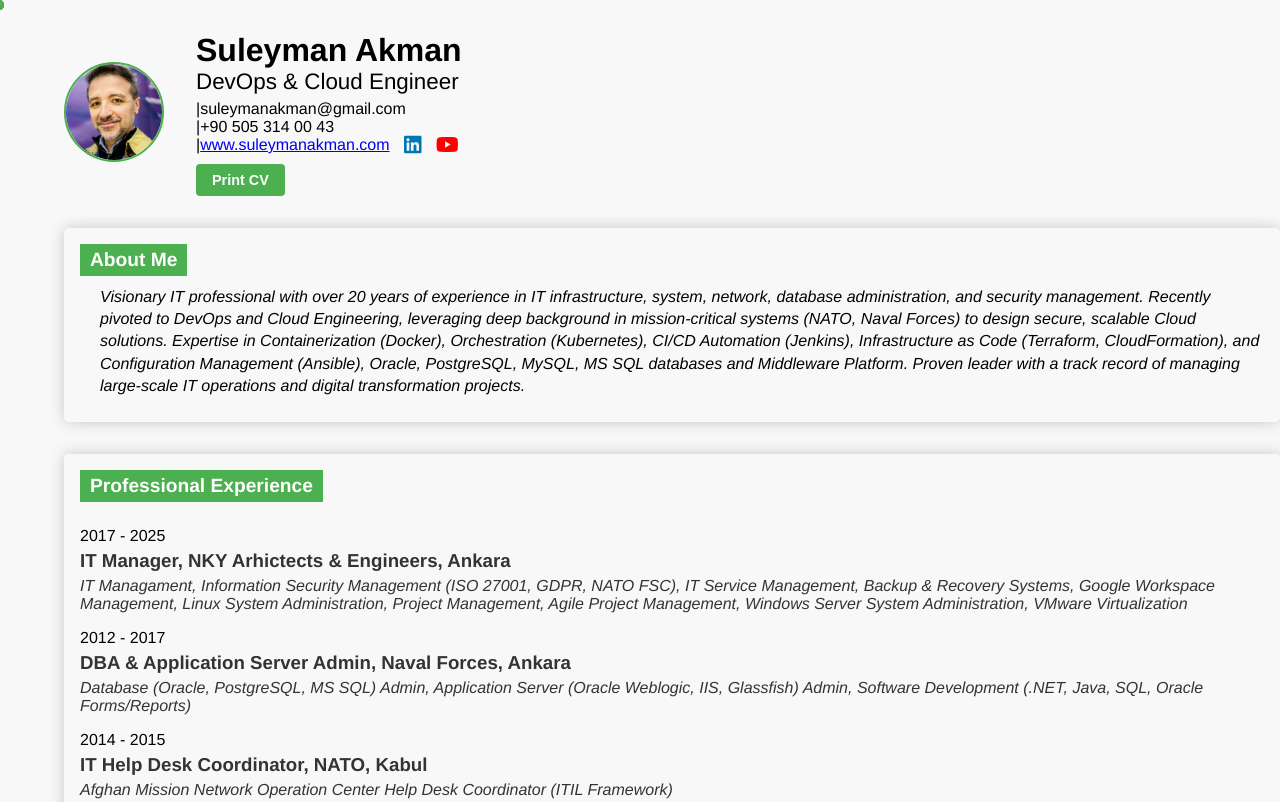
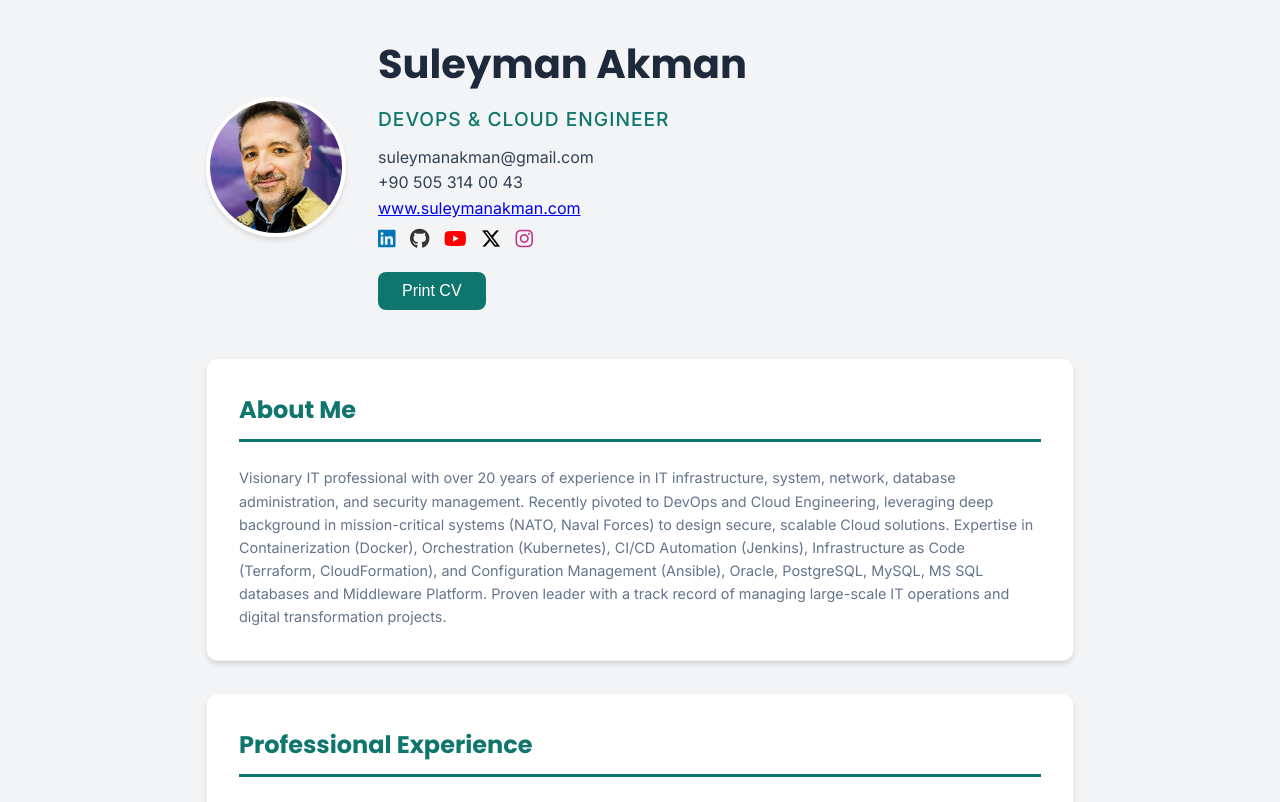
Before and after one commit to suleyman00akman/resume-site, a plain HTML site: page index.html in a window 1280 px wide. Shown: the top 802 px of the page. Drawn offline with Linux system fonts and the light colour scheme.

Commit message:
2025 stili

```diff
--- a/index.html
+++ b/index.html
@@ -3,9 +3,14 @@
 <head>
 <meta charset="UTF-8">
 <meta name="viewport" content="width=device-width, initial-scale=1.0">
-<title>Interactive Resume - Suleyman Akman</title>
+<title>Suleyman Akman</title>
+<link rel="icon" href="headshot.jpg" type="image/jpeg">
 <link rel="stylesheet" href="styles.css">
 <link rel="stylesheet" href="https://cdnjs.cloudflare.com/ajax/libs/font-awesome/6.5.1/css/all.min.css">
+<!-- Google Fonts Eklentisi -->
+<link rel="preconnect" href="https://fonts.googleapis.com">
+<link rel="preconnect" href="https://fonts.gstatic.com" crossorigin>
+<link href="https://fonts.googleapis.com/css2?family=Inter:wght@300;400;500;600&family=Poppins:wght@500;600;700&display=swap" rel="stylesheet">
 </head>
 <body>
 
@@ -18,29 +23,32 @@
 		<div class="contact-info">
 			<h1>Suleyman Akman</h1>
 			<p class="job-title">DevOps & Cloud Engineer</p>
-			<p>|<a href="mailto:suleymanakman@gmail.com" style="text-decoration: none; color: inherit;">suleymanakman@gmail.com</a></p>
-			<p>|<a href="tel:+905053140043" style="text-decoration: none; color: inherit;">+90 505 314 00 43</a></p>
-			<p>|<a href="https://www.suleymanakman.com">www.suleymanakman.com</a>
-				<a href="https://www.linkedin.com/in/s%C3%BCleyman-akman-1b560a163/" target="_blank" class="no-print" style="margin-left: 10px; color: #0077b5;"><i class="fab fa-linkedin fa-lg"></i></a>
-				<a href="https://www.youtube.com/channel/UCj03eRFwAy7qzg2IoyFuH5w" target="_blank" class="no-print" style="margin-left: 10px; color: #FF0000;"><i class="fab fa-youtube fa-lg"></i></a>
+			<p><a href="mailto:suleymanakman@gmail.com" style="text-decoration: none; color: inherit;">suleymanakman@gmail.com</a></p>
+			<p><a href="tel:+905053140043" style="text-decoration: none; color: inherit;">+90 505 314 00 43</a></p>
+			<p><a href="https://www.suleymanakman.com">www.suleymanakman.com</a>
 			</p>
+			<div class="social-icons" style="margin-top: 5px;">
+				<a href="https://www.linkedin.com/in/s%C3%BCleyman-akman-1b560a163/" target="_blank" class="no-print" style="margin-right: 10px; color: #0077b5;"><i class="fab fa-linkedin fa-lg"></i></a>
+				<a href="https://github.com/suleyman00akman" target="_blank" class="no-print" style="margin-right: 10px; color: #333;"><i class="fab fa-github fa-lg"></i></a>
+				<a href="https://www.youtube.com/channel/UCj03eRFwAy7qzg2IoyFuH5w" target="_blank" class="no-print" style="margin-right: 10px; color: #FF0000;"><i class="fab fa-youtube fa-lg"></i></a>
+				<a href="https://x.com/suleyman00akman" target="_blank" class="no-print" style="margin-right: 10px; color: #000;"><i class="fab fa-x-twitter fa-lg"></i></a>
+				<a href="https://instagram.com/suleyman00akman" target="_blank" class="no-print" style="margin-right: 10px; color: #C13584;"><i class="fab fa-instagram fa-lg"></i></a>
+			</div>
 			<button class="print-btn" onclick="window.print()">Print CV</button>
 		</div>
 	</div>
 
 		<section class="resume-section" id="education">
 		<h2>About Me</h2>
-		<ul>
-			<li>
-				<p>Visionary IT professional with over 20 years of experience in IT infrastructure, system, network, database
+		<div class="about-content">
+			<p>Visionary IT professional with over 20 years of experience in IT infrastructure, system, network, database
 administration, and security management. Recently pivoted to DevOps and Cloud Engineering,
 leveraging deep background in mission-critical systems (NATO, Naval Forces) to design secure, scalable
 Cloud solutions. Expertise in Containerization (Docker), Orchestration (Kubernetes), CI/CD Automation
 (Jenkins), Infrastructure as Code (Terraform, CloudFormation), and Configuration Management
 (Ansible), Oracle, PostgreSQL, MySQL, MS SQL databases and Middleware Platform. Proven leader with
 a track record of managing large-scale IT operations and digital transformation projects.</p>
-			</li>
-		</ul>
+		</div>
 	</section>
 
     <section class="resume-section" id="experience">
@@ -149,8 +157,7 @@ a track record of managing large-scale IT operations and digital transformation
 		<h2>Skills</h2>
 		<ul>
 			<li>
-				<span class="degree">Cloud, DevOps, Infrastructure as Code, IT Management, Google Workspace, </span>
-			</li>
+				<span class="degree">Cloud, DevOps, Infrastructure as Code, IT Management, Google Workspace</span>
 			</li>
 			<li>
 				<span class="degree">Project Management, Databases, IT Security, Linux Server System Administration, Windows Server System Administration</span>
@@ -177,7 +184,7 @@ a track record of managing large-scale IT operations and digital transformation
 				<p>63,2/100</p>
 			</li>
 			<li>
-				<span class="degree">High School Electronic with Engilish Language</span>
+				<span class="degree">High School Electronic with English Language</span>
 				<span class="school">Beylerbeyi, 2000</span>
 				<p>8,36/10</p>
 			</li>
@@ -188,7 +195,7 @@ a track record of managing large-scale IT operations and digital transformation
 		<h2>Language Level</h2>
 		<ul>
 			<li>
-				<span class="degree">Engilish</span>
+				<span class="degree">English</span>
 				<span class="school">Proficiency</span>
 		</ul>
 	</section>
--- a/styles.css
+++ b/styles.css
@@ -1,3 +1,13 @@
+/* Variables for Theme */
+:root {
+    --primary-color: #0f766e; /* Modern Teal/Emerald */
+    --secondary-color: #1e293b; /* Slate Dark */
+    --bg-color: #f3f4f6; /* Light Gray Background */
+    --card-bg: #ffffff;
+    --text-color: #334155;
+    --shadow: 0 4px 6px -1px rgba(0, 0, 0, 0.1), 0 2px 4px -1px rgba(0, 0, 0, 0.06);
+}
+
 /* General Styles */
 * {
     margin: 0;
@@ -6,17 +16,25 @@
 }
 
 body, html {
-    font-family: 'Helvetica', 'Verdana', sans-serif;
-    background-color: #f8f8f8;
-    margin-left: 2em;
-	margin-top: 1em;
+    font-family: 'Inter', sans-serif;
+    background-color: var(--bg-color);
+    color: var(--text-color);
+    line-height: 1.6;
+}
+
+.resume {
+    max-width: 900px;
+    margin: 2em auto;
+    padding: 0 1em;
 }
 
 .top-section {
     display: flex;
-    justify-content: start;
+    flex-wrap: wrap;
+    justify-content: center;
     align-items: center;
-    margin-bottom: 2em;
+    margin-bottom: 3em;
+    text-align: center;
 }
 
 .headshot-container {
@@ -29,31 +47,58 @@ body, html {
     text-align: left;
 }
 
+/* Mobile adjustment for top section */
+@media (max-width: 600px) {
+    .top-section {
+        flex-direction: column;
+        text-align: center;
+    }
+    .headshot-container {
+        margin-right: 0;
+        margin-bottom: 1em;
+    }
+    .contact-info {
+        text-align: center;
+    }
+}
+
+.contact-info h1 {
+    font-family: 'Poppins', sans-serif;
+    font-size: 2.5em;
+    color: var(--secondary-color);
+    margin-bottom: 0.2em;
+}
+
 .job-title {
-    font-size: 1.4em;
+    font-size: 1.2em;
     font-weight: 500;
-    margin-bottom: 5px;
+    color: var(--primary-color);
+    margin-bottom: 10px;
+    text-transform: uppercase;
+    letter-spacing: 1px;
 }
 
 .resume-headshot {
-    width: 100px;
-    height: 100px;
+    width: 140px;
+    height: 140px;
     border-radius: 50%;
-    border: 2px solid #4CAF50;
+    border: 4px solid white;
+    box-shadow: var(--shadow);
     object-fit: cover;
 }
 
 .resume-section {
+    background-color: var(--card-bg);
     margin-bottom: 2em;
-    padding: 1em;
-    border-radius: 5px;
-    box-shadow: 0px 0px 15px 0px rgba(0,0,0,0.2);
+    padding: 2em;
+    border-radius: 12px;
+    box-shadow: var(--shadow);
+    border: 1px solid rgba(0,0,0,0.05);
 }
 
-.resume-section h2 {
-    margin-bottom: .5em;
-    color: #333;
-    font-weight: 600;
+.about-content p {
+    color: var(--text-color);
+    font-size: 1.05em;
 }
 
 ul {
@@ -64,17 +109,18 @@ ul {
 li {
     margin-bottom: .5em;
     line-height: 1.4;
-    font-weight: 400;
 }
 
 #education p {
-    font-style: italic;
+    color: #64748b;
+    font-size: 0.9em;
 }
 
 .degree {
-    font-weight: bold;
+    font-weight: 600;
     display: block;
-    margin-top: 1em;
+    margin-top: 0.8em;
+    color: var(--secondary-color);
 }
 
 .school {
@@ -83,25 +129,13 @@ li {
 }
 
 .timeline-content p {
-    font-style: italic;
     margin-top: 0.5em;
-    color: #555;
-}
-
-.resume-header {
-    text-align: center;
-}
-
-.resume-headshot {
-    width: 100px;
-    height: 100px;
-    border-radius: 50%;
-    border: 2px solid #4CAF50;
+    color: var(--text-color);
 }
 
 /* Timeline Styles */
 .timeline {
-    border-left: 3px solid #4CAF50;
+    border-left: 2px solid #e2e8f0;
     padding-left: 20px;
     margin-left: 20px;
     position: relative;
@@ -114,19 +148,26 @@ li {
 }
 
 .timeline-dot {
-    width: 10px;
-    height: 10px;
-    background-color: #4CAF50;
+    width: 12px;
+    height: 12px;
+    background-color: var(--primary-color);
+    border: 2px solid white;
+    box-shadow: 0 0 0 2px var(--primary-color);
     border-radius: 50%;
     position: absolute;
-    left: -6px;
-    top: 0;
+    left: -27px;
+    top: 6px;
 }
 
-.timeline-content h3,
+.timeline-content h3 {
+    margin: 0;
+    color: var(--secondary-color);
+    font-family: 'Poppins', sans-serif;
+    font-size: 1.1em;
+}
+
 .timeline-content p {
     margin: 5px 0;
-    color: #333;
 }
 
 /* Transition for smooth toggling of description */
@@ -145,27 +186,42 @@ li {
 
 /* Section Styles */
 .resume-section h2 {
-    background-color: #4CAF50;
-    color: white;
-    padding: 5px 10px;
+    font-family: 'Poppins', sans-serif;
+    color: var(--primary-color);
+    padding-bottom: 10px;
+    margin-bottom: 1em;
     display: inline-block;
-    font-size: 1.2em;
+    font-size: 1.5em;
+    border-bottom: 3px solid var(--primary-color);
+    width: 100%;
 }
 
 .print-btn {
-    margin-top: 10px;
-    padding: 8px 16px;
-    background-color: #4CAF50;
+    margin-top: 20px;
+    padding: 10px 24px;
+    background-color: var(--primary-color);
     color: white;
     border: none;
-    border-radius: 4px;
+    border-radius: 8px;
     cursor: pointer;
-    font-size: 0.9em;
-    font-weight: bold;
+    font-size: 1em;
+    font-weight: 500;
+    transition: background-color 0.3s;
 }
 
 .print-btn:hover {
-    background-color: #45a049;
+    background-color: #0d9488;
+}
+
+/* Social Icons Hover Effect */
+.social-icons a {
+    transition: transform 0.2s ease;
+    display: inline-block;
+}
+
+.social-icons a:hover {
+    transform: translateY(-3px);
+    opacity: 0.8;
 }
 
 @media print {
@@ -197,9 +253,8 @@ li {
     /* Bölüm başlıklarını koyu yap */
     .resume-section h2 {
         color: #000 !important;
-        background-color: transparent !important;
+        border-bottom: 1px solid #000;
         padding-left: 0 !important;
-        border-bottom: 2px solid #000;
         page-break-after: avoid;
     }
 
```
